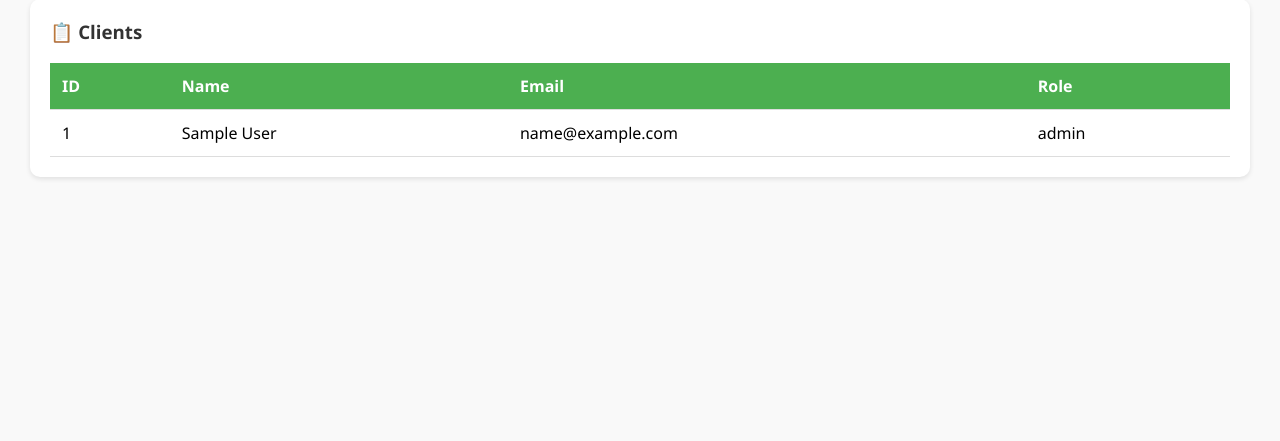
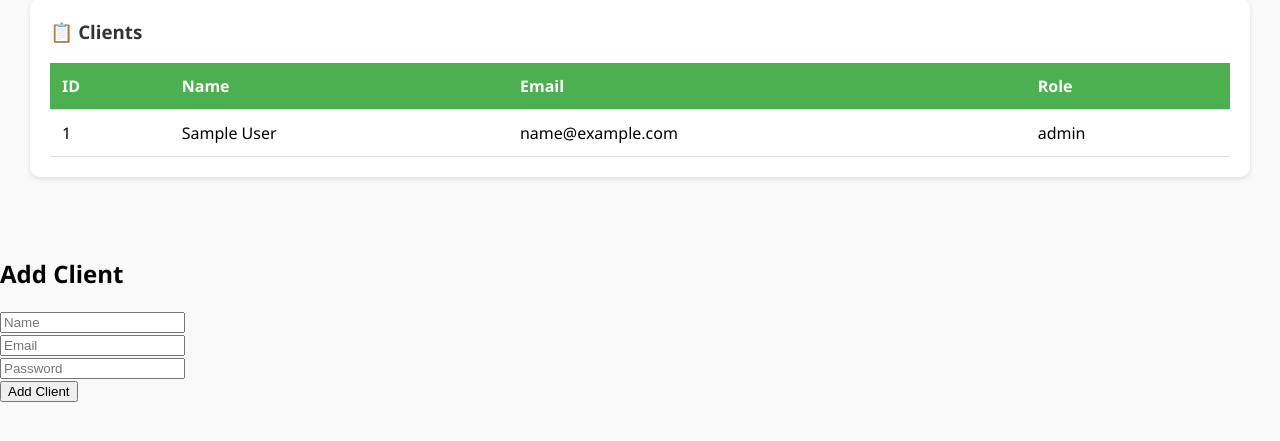
Before and after one commit to Abdulvali001/tracker, a Flask app: template templates/add_client.html in a window 1280 px wide. Shown: the part 166-607 px from the top of the page. Run offline with Flask 3, Linux system fonts and the light colour scheme; the template is opened without the code that fills it: values that come from a table or form of the project are taken from there, others are empty; tables that the repository leaves empty hold one stand-in row (values such as "Sample post").

Commit message:
Update add_client.html

```diff
--- a/templates/add_client.html
+++ b/templates/add_client.html
@@ -92,3 +92,11 @@
     </div>
 </body>
 </html>
+
+<h2>Add Client</h2>
+<form method="post">
+    <input type="text" name="name" placeholder="Name" required><br>
+    <input type="email" name="email" placeholder="Email" required><br>
+    <input type="password" name="password" placeholder="Password" required><br>
+    <button type="submit">Add Client</button>
+</form>
```
